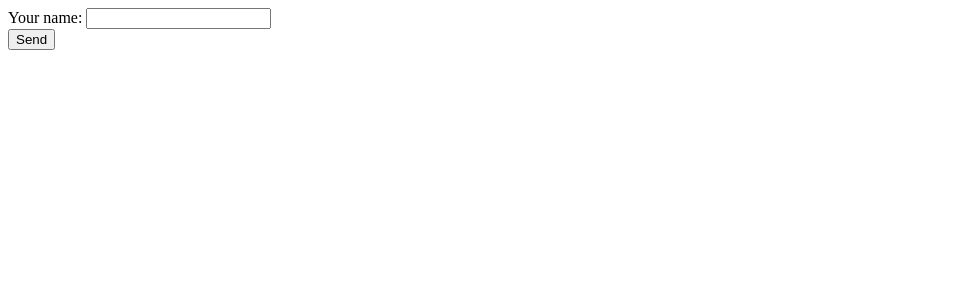
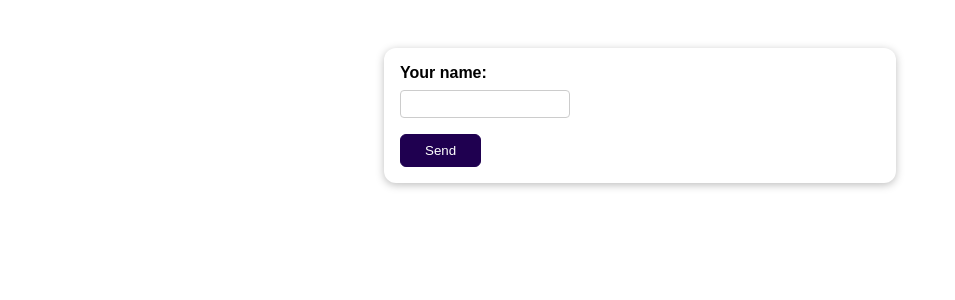
Before and after one commit to david-drvar/Python-Django-The-Practical-Guide, a Django app: page / in a window 1280 px wide. Shown: the top 300 px of the page, without its empty margins (0-955 px from the left). Run offline with Django 4.2, Linux system fonts and the light colour scheme.

Commit message:
form css styling

```diff
--- /dev/null
+++ b/feedback/reviews/static/reviews/styles.css
@@ -0,0 +1,69 @@
+body {
+    font-family: sans-serif;
+    margin: 0;
+}
+
+form {
+    margin: 3rem auto;
+    width: 90%;
+    max-width: 30rem;
+    padding: 1rem;
+    border-radius: 12px;
+    background-color: white;
+    box-shadow: 0 2px 8px rgba(0,0,0,0.26);
+}
+
+button {
+    cursor: pointer;
+    padding: 0.5rem 1.5rem;
+    border-radius: 6px;
+    background-color: #1f0050;
+    color: white;
+    border: 1px solid #1f0050;
+}
+
+button:hover, button:active {
+    background-color: #320777;
+    border-color: #320777;
+}
+
+.form-control {
+    margin-bottom: 1rem;
+}
+
+.form-control input {
+    font: inherit;
+    padding: 0.25rem;
+    border-radius: 4px;
+    border: 1px solid #ccc;
+    display: block;
+    width: 10rem;
+}
+
+.form-control input:focus {
+    border-color: #1f0050;
+    outline: none;
+    background-color: #f4eeff;
+}
+
+.form-control label {
+    font-weight: bold;
+    display: block;
+    margin-bottom: 0.5rem;
+}
+
+.errorlist {
+    list-style: none;
+    margin: 0.5rem 0;
+    padding: 0;
+    color: darkred;
+}
+
+.errors input {
+    border-color: darkred;
+    background-color: red;
+}
+
+.errors label {
+    color: red;
+}
--- a/feedback/reviews/templates/reviews/review.html
+++ b/feedback/reviews/templates/reviews/review.html
@@ -1,8 +1,10 @@
+{% load static %}
 <!DOCTYPE html>
 <html lang="en">
 <head>
     <meta charset="UTF-8">
     <title>Your Review</title>
+    <link rel="stylesheet" href="{% static "reviews/styles.css" %}" />
 </head>
 <body>
 
```
